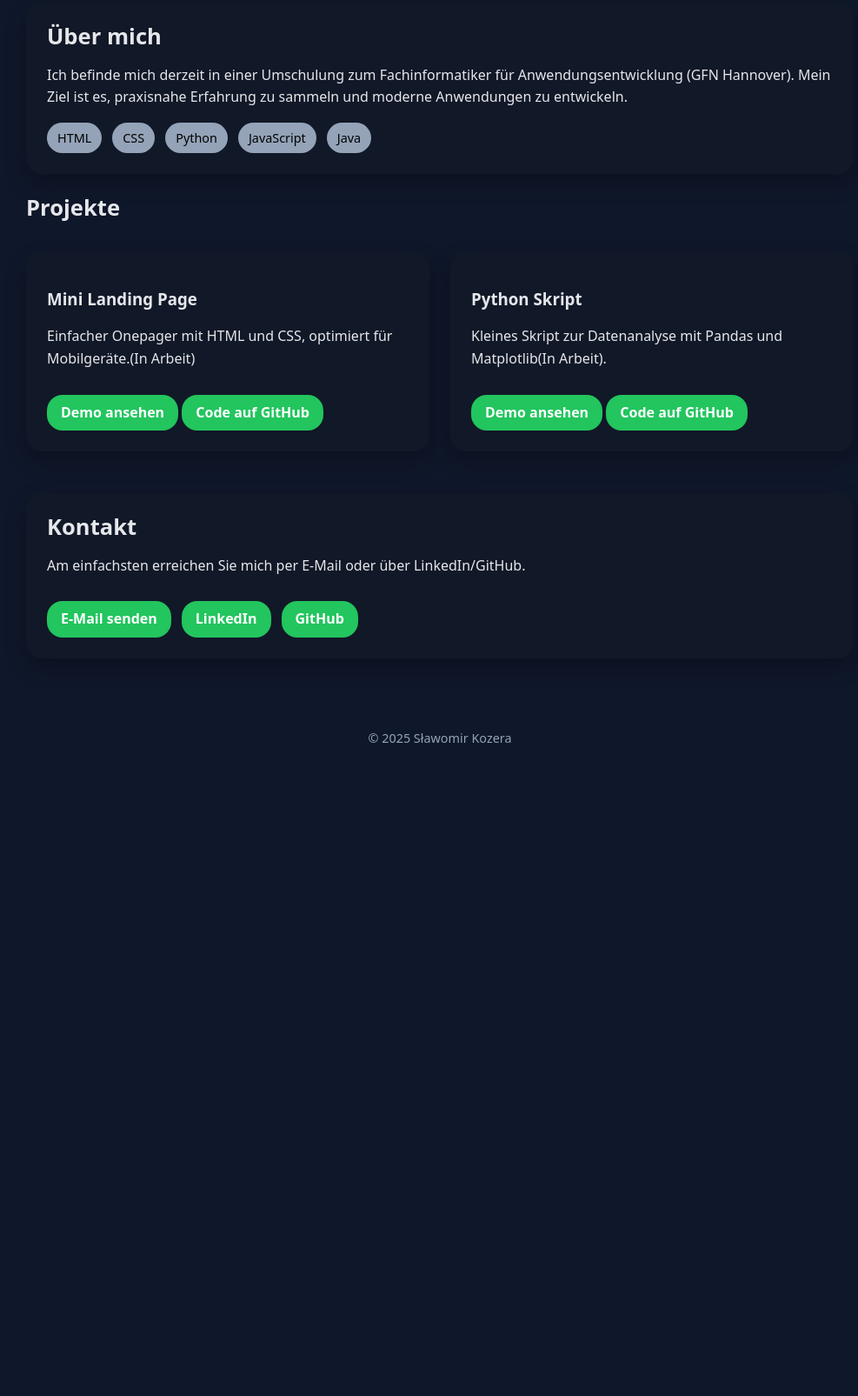
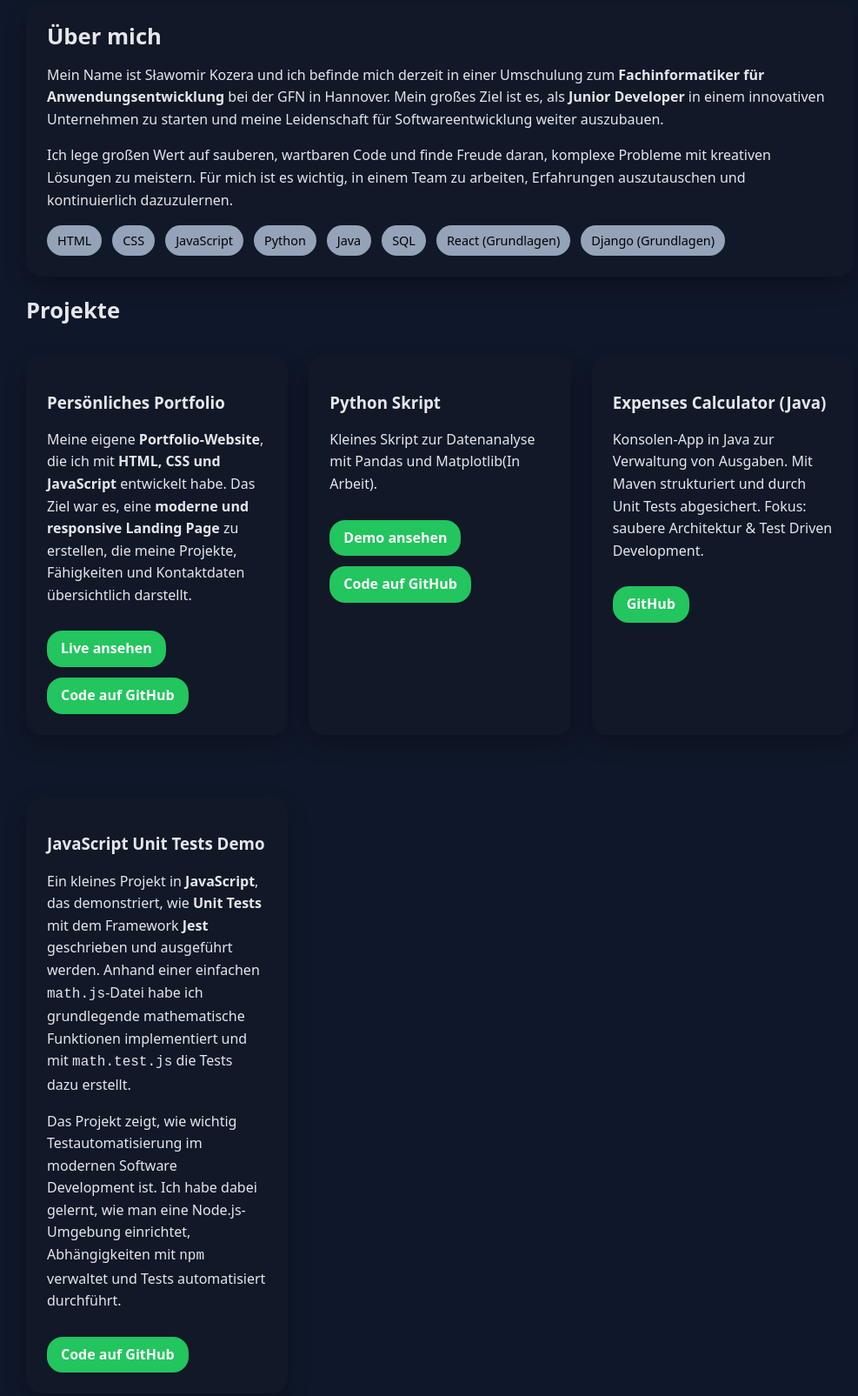
Before and after one commit to IsobarDesign/Porfolio, a plain HTML site: page index.html in a window 1280 px wide. Shown: the part 469-2074 px from the top of the page at 87% size, without its empty margins (134-1121 px from the left). Before the commit the page ends 1361 px from the top, so only its background shows below. Drawn offline with Linux system fonts and the light colour scheme.

Commit message:
Update index.html

```diff
--- a/index.html
+++ b/index.html
@@ -70,13 +70,25 @@
     <section id="ueber-mich">
       <div class="card">
         <h2>Über mich</h2>
-        <p>Ich befinde mich derzeit in einer Umschulung zum Fachinformatiker für Anwendungsentwicklung (GFN Hannover). Mein Ziel ist es, praxisnahe Erfahrung zu sammeln und moderne Anwendungen zu entwickeln.</p>
+        <p>Mein Name ist Sławomir Kozera und ich befinde mich derzeit in einer
+      Umschulung zum <strong>Fachinformatiker für Anwendungsentwicklung</strong>
+      bei der GFN in Hannover. Mein großes Ziel ist es, als
+      <strong>Junior Developer</strong> in einem innovativen Unternehmen zu starten
+      und meine Leidenschaft für Softwareentwicklung weiter auszubauen.</p>
+        <p>
+      Ich lege großen Wert auf sauberen, wartbaren Code und finde Freude daran,
+      komplexe Probleme mit kreativen Lösungen zu meistern. Für mich ist es wichtig,
+      in einem Team zu arbeiten, Erfahrungen auszutauschen und kontinuierlich dazuzulernen.
+    </p>
     <div class="list">
       <span class="pill">HTML</span>
       <span class="pill">CSS</span>
+      <span class="pill">JavaScript</span>
       <span class="pill">Python</span>
-          <span class="pill">JavaScript</span>
       <span class="pill">Java</span>
+      <span class="pill">SQL</span>
+      <span class="pill">React (Grundlagen)</span>
+      <span class="pill">Django (Grundlagen)</span>
        </div>
       </div>
     </section>
@@ -86,10 +98,15 @@
       <h2>Projekte</h2>
       <div class="grid grid-cols-3">
         <article class="card project">
-          <h3>Mini Landing Page</h3>
-          <p>Einfacher Onepager mit HTML und CSS, optimiert für Mobilgeräte.(In Arbeit)</p>
-          <a class="btn" href="#">Demo ansehen</a>
-          <a class="btn" href="#">Code auf GitHub</a>
+  <h3>Persönliches Portfolio</h3>
+  <p>
+    Meine eigene <strong>Portfolio-Website</strong>, die ich mit
+    <strong>HTML, CSS und JavaScript</strong> entwickelt habe.
+    Das Ziel war es, eine <strong>moderne und responsive Landing Page</strong>
+    zu erstellen, die meine Projekte, Fähigkeiten und Kontaktdaten übersichtlich darstellt.
+  </p>
+  <a class="btn" href="index.html" target="_blank">Live ansehen</a>
+  <a class="btn" href="https://github.com/IsobarDesign/Porfolio" target="_blank">Code auf GitHub</a>
 </article>
         <article class="card project">
           <h3>Python Skript</h3>
@@ -97,6 +114,33 @@
           <a class="btn" href="#">Demo ansehen</a>
           <a class="btn" href="#">Code auf GitHub</a>
         </article>
+        <article class="card project">
+  <h3>Expenses Calculator (Java)</h3>
+  <p>
+    Konsolen-App in Java zur Verwaltung von Ausgaben.
+    Mit Maven strukturiert und durch Unit Tests abgesichert.
+    Fokus: saubere Architektur & Test Driven Development.
+  </p>
+  <a class="btn" href="https://github.com/IsobarDesign/ExpensesCalculator" target="_blank">GitHub</a>
+</article>
+<article class="card project">
+  <h3>JavaScript Unit Tests Demo</h3>
+  <p>
+    Ein kleines Projekt in <strong>JavaScript</strong>, das demonstriert,
+    wie <strong>Unit Tests</strong> mit dem Framework <strong>Jest</strong>
+    geschrieben und ausgeführt werden.
+    Anhand einer einfachen <code>math.js</code>-Datei habe ich
+    grundlegende mathematische Funktionen implementiert und mit
+    <code>math.test.js</code> die Tests dazu erstellt.
+  </p>
+  <p>
+    Das Projekt zeigt, wie wichtig Testautomatisierung im modernen
+    Software Development ist. Ich habe dabei gelernt,
+    wie man eine Node.js-Umgebung einrichtet,
+    Abhängigkeiten mit <code>npm</code> verwaltet und
+    Tests automatisiert durchführt.
+  </p>
+  <a class="btn" href="https://github.com/IsobarDesign/js-unit-tests-demo" target="_blank">Code auf GitHub</a>
       </div>
     </section>
 
@@ -108,7 +152,7 @@
         <div class="list">
           <a class="btn" href="mailto:slawomir.kozera1@gmail.com">E-Mail senden</a>
           <a class="btn" href="https://www.linkedin.com/in/slawomir-kozera-b2a59b161/" target="_blank">LinkedIn</a>
-          <a class="btn" href="https://https://github.com/IsobarDesign" target="_blank">GitHub</a>
+          <a class="btn" href="https://github.com/IsobarDesign" target="_blank">GitHub</a>
         </div>
       </div>
     </section>
```
Lines whose indentation alone changed are shown as unchanged.
